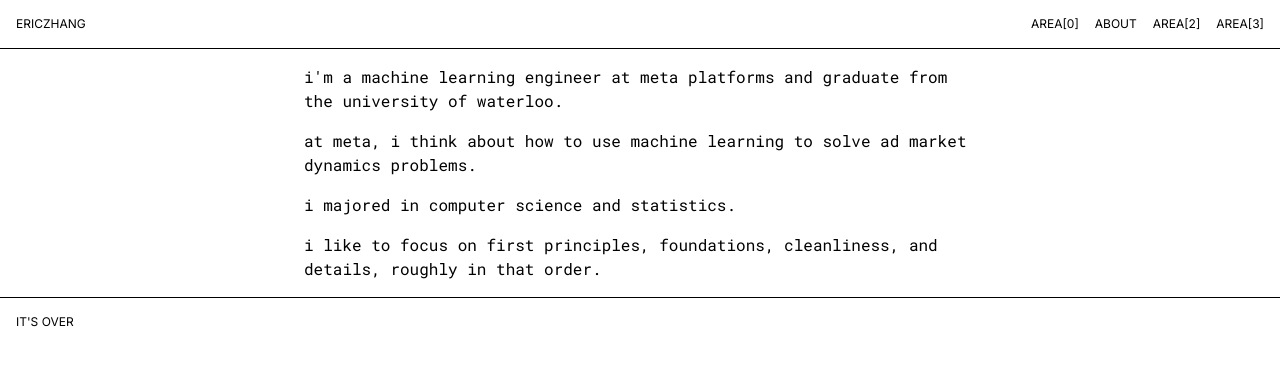
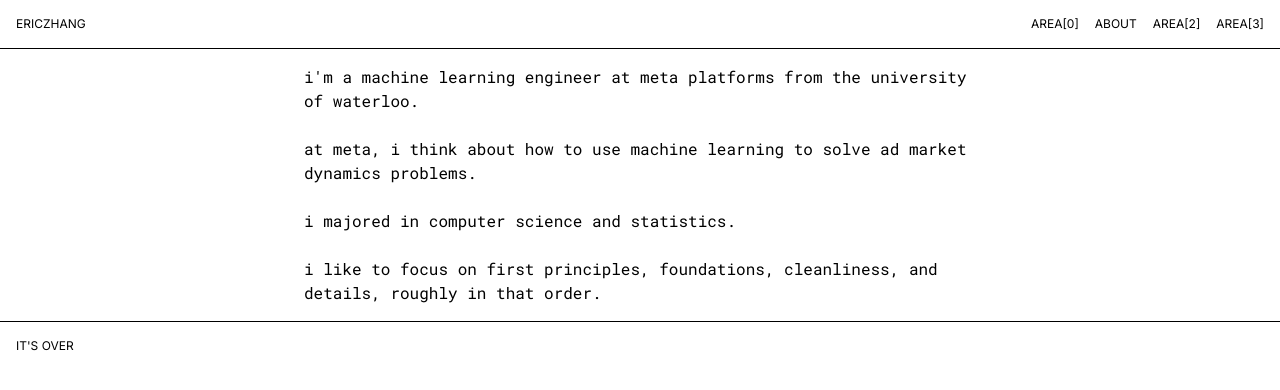
Before and after one commit to eric98zhang/portfolio, a Next.js app: page /about in a window 1280 px wide. Both pictures are taken after a click on the element 640 px from the left and 113 px from the top of the page. Shown: the top 390 px of the page. Built offline with nearby package versions, Linux system fonts and the light colour scheme.

Commit message:
Refactor About page's typing effect logic.
Not perfect, but this will do, given that I don't think I'll be keeping
this anyway.

```diff
--- a/app/(paths)/about/page.tsx
+++ b/app/(paths)/about/page.tsx
@@ -3,24 +3,23 @@ import { useState } from "react";
 import { roboto_mono } from "../../fonts";
 import { TypeAnimation } from "react-type-animation";
 
-const PARAGRAPHS = [
-  `i'm a machine learning engineer at meta platforms and graduate from the university of waterloo.\n`,
-  1000,
-  `i'm a machine learning engineer at meta platforms and graduate from the university of waterloo.\n
-  at meta, i think about how to use machine learning to solve ad market dynamics problems.\n`,
-  1000,
-  `i'm a machine learning engineer at meta platforms and graduate from the university of waterloo.\n
-  at meta, i think about how to use machine learning to solve ad market dynamics problems.\n
-  i majored in computer science and statistics.\n`,
-  1000,
-  `i'm a machine learning engineer at meta platforms and graduate from the university of waterloo.\n
-  at meta, i think about how to use machine learning to solve ad market dynamics problems.\n
-  i majored in computer science and statistics.\n
-  i like to focus on first principles, foundations, cleanliness, and details, roughly in that order.`,
+const SENTENCES = [
+  "i'm a machine learning engineer at meta platforms from the university of waterloo.",
+  "at meta, i think about how to use machine learning to solve ad market dynamics problems.",
+  "i majored in computer science and statistics.",
+  "i like to focus on first principles, foundations, cleanliness, and details, roughly in that order.",
 ];
+
+let TYPING_ANIMATION_SETNENCES = [SENTENCES[0], 1000];
+for (let i = 1; i < SENTENCES.length; ++i) {
+  TYPING_ANIMATION_SETNENCES[2 * i] =
+    TYPING_ANIMATION_SETNENCES[2 * (i - 1)] + "\n\n" + SENTENCES[i];
+  TYPING_ANIMATION_SETNENCES[2 * i + 1] = 1000;
+}
 
 export default function Home() {
   const [isSkipped, setIsSkipped] = useState(false);
+
   return (
     <>
       <div
@@ -29,23 +28,17 @@ export default function Home() {
       >
         {isSkipped ? (
           <>
-            <p>
-              i'm a machine learning engineer at meta platforms and graduate
-              from the university of waterloo.
-            </p>
-            <p>
-              at meta, i think about how to use machine learning to solve ad
-              market dynamics problems.
-            </p>
-            <p>i majored in computer science and statistics.</p>
-            <p>
-              i like to focus on first principles, foundations, cleanliness, and
-              details, roughly in that order.
+            <p style={{ whiteSpace: "pre-line" }}>
+              {
+                TYPING_ANIMATION_SETNENCES[
+                  TYPING_ANIMATION_SETNENCES.length - 2
+                ]
+              }
             </p>
           </>
         ) : (
           <TypeAnimation
-            sequence={PARAGRAPHS}
+            sequence={TYPING_ANIMATION_SETNENCES}
             wrapper="span"
             cursor={false}
             speed={70}
```
